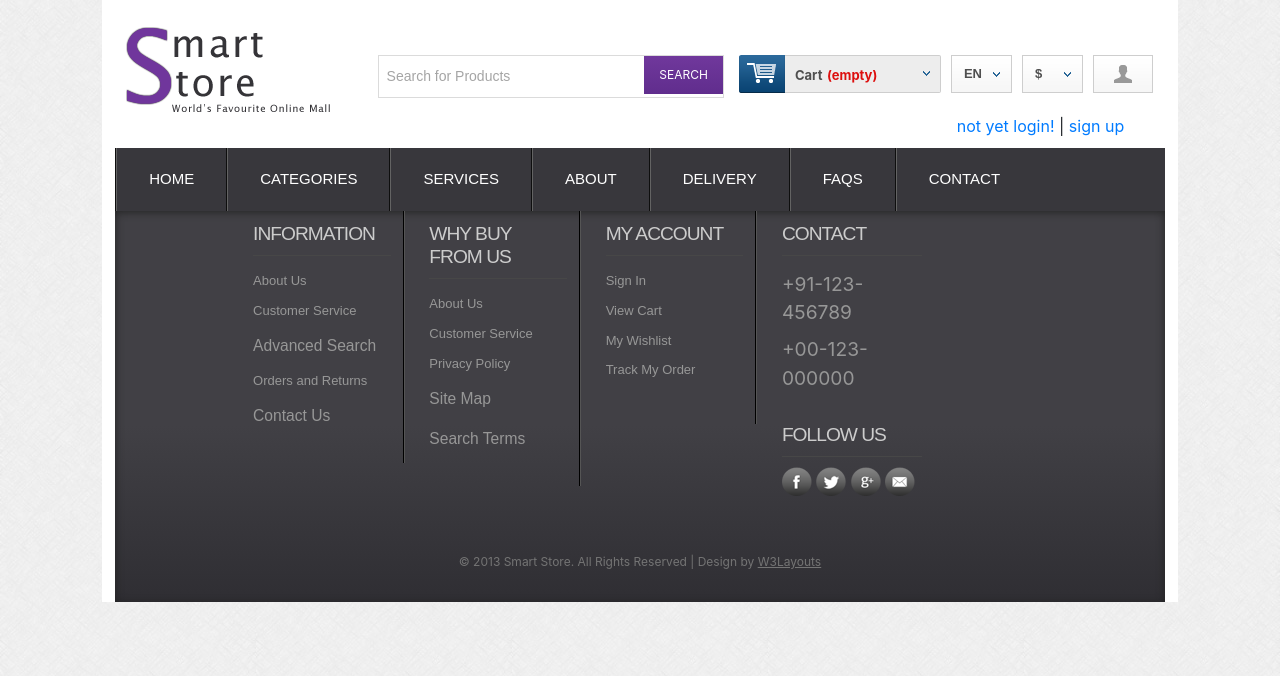
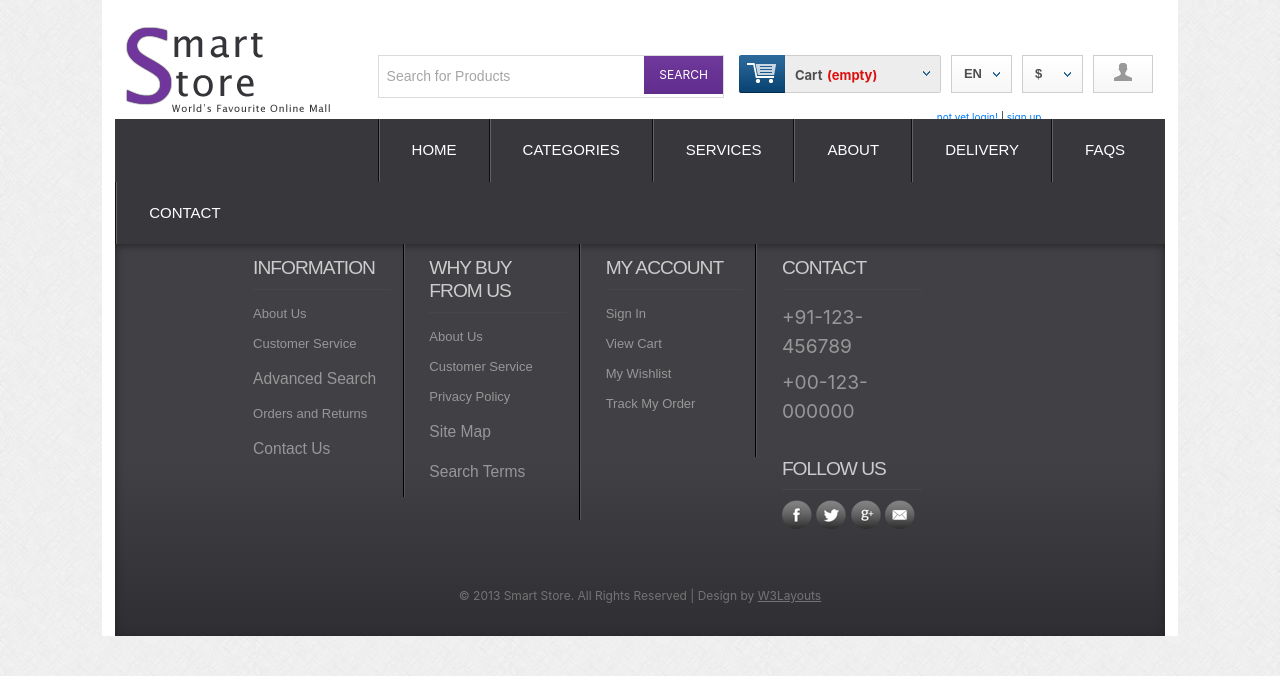
Before and after one commit to Joe-Khoa/django_shop_page, a Django app: page /shop/base in a window 1280 px wide. Shown: the top 676 px of the page. Run offline with Django 3.2, Linux system fonts and the light colour scheme; data that the repository does not hold is empty; some libraries are stand-ins or nearby versions; some web fonts are replaced.

Commit message:
change css

```diff
--- a/shoppage/static/css/style.css
+++ b/shoppage/static/css/style.css
@@ -154,7 +154,6 @@
 	margin-left:10px;
 	width:60px;
 	height: 38px;
-	display: block;
 	border: 1px solid #CECECE;
 	text-align: center;
 	-webkit-box-sizing: border-box;
@@ -163,7 +162,7 @@
 	background: url(../images/gradient_light-1.png) 0 0 repeat-x;
 }
 .login span a img{
-	padding-top:8px;
+	padding-top: 4px;
 }
 /*** Login ***/
 .register_account h3,.login_panel h3{
@@ -3015,6 +3014,24 @@
 }
 
 /* ______________________ NEW CUSTOM STYLE_KHOA_________________________ */
+
+.logout_text {
+	width: 180px ;
+	float: right ;
+	font-size: 10px ;
+}
+.logout_text a{
+	font-size: 10px;
+}
+
+#login_text {
+	z-index: 9999;
+	width: 370px !important;
+	float: right !important;
+	font-size: 15px !important;
+}
+
+
 .search_button{
 	height: auto !important;
 	margin:0px !important;
@@ -3025,6 +3042,7 @@
 	height: 270px;
 	overflow: auto;
 }
+
 .grid_1_of_4 .price{
 	height: 65px;
 }
@@ -3033,17 +3051,20 @@
 	height: 194px;
 	width: auto;
 }
+
 .grid_1_of_4 .title div a{
 	vertical-align: middle !important;
 	color: #CC3636;
 	width:100%;
 }
+
 .grid_1_of_4 .title div{
 	height: 100%;
   display: table-cell;
 	vertical-align: middle!important;
 	width: 100%;
 }
+
 .grid_1_of_4 .title{
   display: table;
 	height: 100%;
--- a/shoppage/templates/basic_app/base.html
+++ b/shoppage/templates/basic_app/base.html
@@ -181,18 +181,18 @@
 	 </div>
 	 <div class="clear"></div>
  </div>
-  <div class="login_info" style="margin:-20px !important;">
+  <div class="login_info" >
       <div class="d-flex flex-row-reverse" style="margin:-30px !important;">
-            <div class="mr-5 mb-4" style="width:100%; " >
+            <div class="mr-5 mb-4" >
               {% if user.is_authenticated %}
-                 <p style=" width:370px; float:right !important" class="pt-1">{{user.username}} |
+                 <div id="login_text" >{{user.username}} |
                    <a href="{% url "logout"%}">logout</a>
                    | <a href="{% url "password_change"%}">change password</a>
-                 </p>
+                 </div>
                {% else%}
-                  <div class="">
-                    <p style=" width:180px; float:right !important" class="pt-1"><a href='{% url "login"%}'>not yet login!</a> |
-                    <a href='{% url "sign_up"%}'>sign up</a></p>
+                  <div class = "logout_text">
+                      <a href='{% url "login"%}'>not yet login!</a> |
+                      <a href='{% url "sign_up"%}'>sign up</a>
                   </div>
 
                {% endif %}
```
Also changed, not shown: shoppage/shoppage/settings.py (+33 -6 lines).
